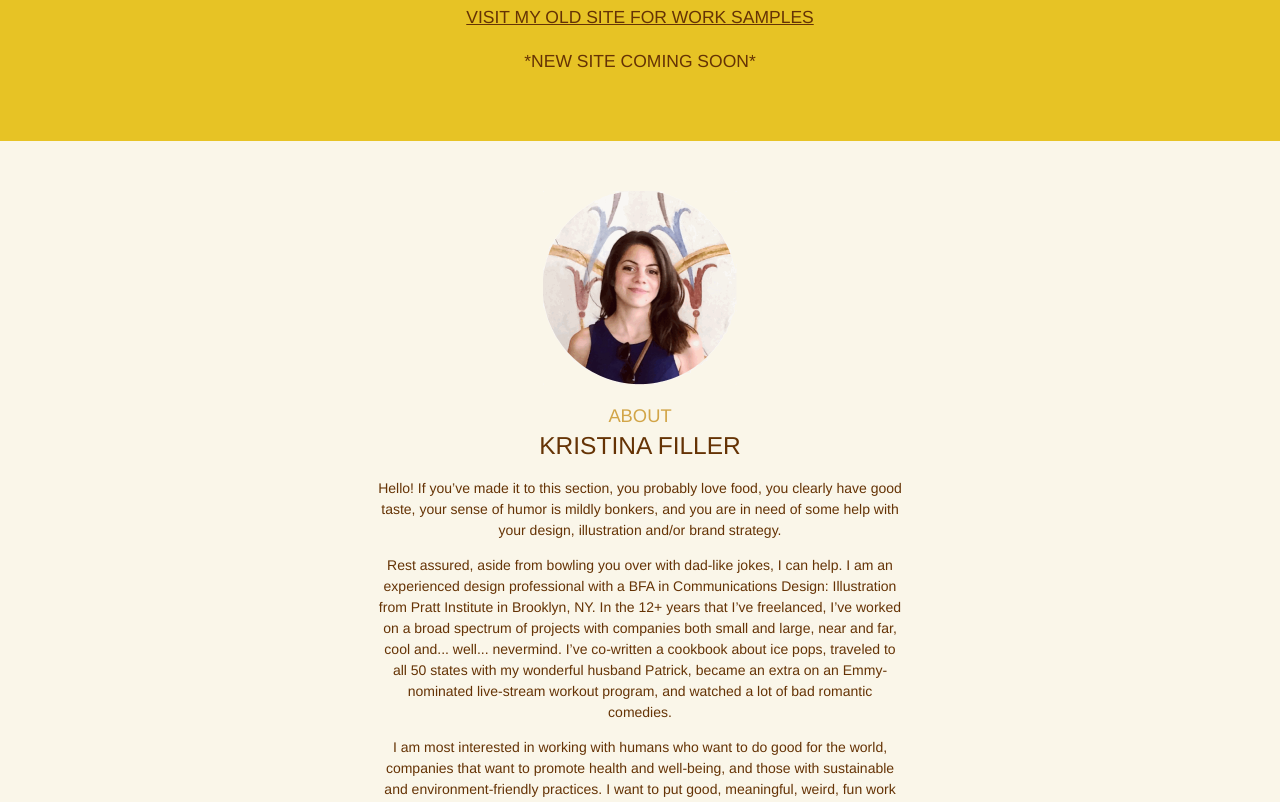
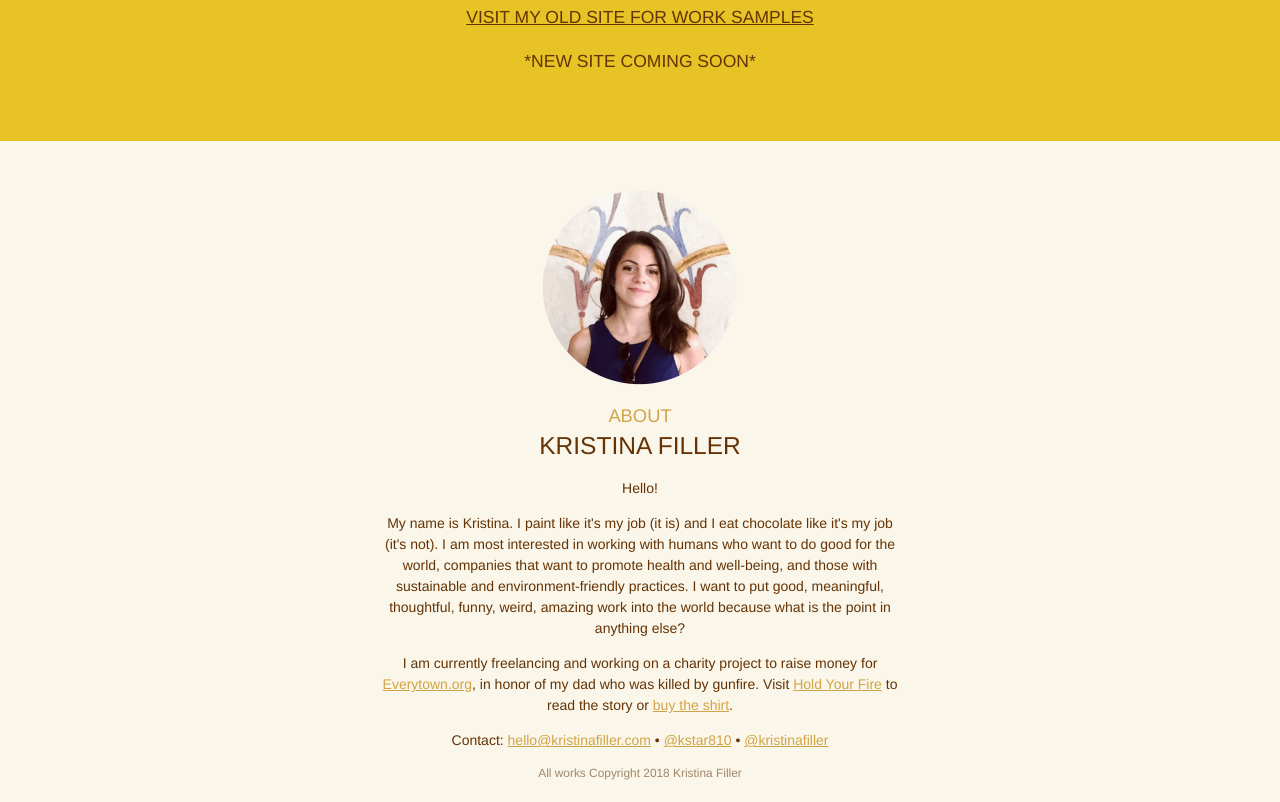
Before and after one commit to pfiller/kristina-filler-dot-com, a Jekyll site: the page built from index.html, in a window 1280 px wide and 1400 px high, scrolled down 1324 px. Shown: the top 802 px of the window. Built offline with Jekyll 4.4.1, drawn with Linux system fonts in a browser that asks for light colours; some of the changed text lies outside the part shown.

Commit message:
Updated bio

```diff
--- a/index.html
+++ b/index.html
@@ -24,26 +24,24 @@ title: Kristina Filler | Food Packaging, Wedding Invitations and Custom Design
   </figure>
   <h2><span>ABOUT</span>KRISTINA FILLER</h2>
   <p>
-    Hello! If you’ve made it to this section, you probably love food, you clearly have good taste, your sense of humor is mildly bonkers, and you are in need of some help with your design, illustration and/or brand strategy.
+    Hello!
   </p>
   <p>
-    Rest assured, aside from bowling you over with dad-like jokes, I can help. I am an experienced design professional with a BFA in Communications Design: Illustration from Pratt Institute in Brooklyn, NY. In the 12+ years that I’ve freelanced, I’ve worked on a broad spectrum of projects with companies both small and large, near and far, cool and... well... nevermind. I’ve co-written a cookbook about ice pops, traveled to all 50 states with my wonderful husband Patrick, became an extra on an Emmy-nominated live-stream workout program, and watched a lot of bad romantic comedies.
+    My name is Kristina. I paint like it's my job (it is) and I eat chocolate like it's my job (it's not). I am most interested in working with humans who want to do good for the world, companies that want to promote health and well-being, and those with sustainable and environment-friendly practices. I want to put good, meaningful, thoughtful, funny, weird, amazing work into the world because what is the point in anything else?
   </p>
   <p>
-    I am most interested in working with humans who want to do good for the world, companies that want to promote health and well-being, and those with sustainable and environment-friendly practices. I want to put good, meaningful, weird, fun work into the world because what is the point in anything else?
+    I am currently freelancing and working on a charity project to raise money for <a href="https://everytown.org">Everytown.org</a>, in honor of my dad who was killed by gunfire. Visit <a href="https://www.hold-your-fire.com">Hold Your Fire</a> to read the story or <a href="https://www.bonfire.com/hold-your-fire/">buy the shirt</a>.
   </p>
   <p>
-    Contact me about your project and I'll design you somethin' sweet!
-  </p>
-  <p>
-    <a href="mailto:hello@kristinafiller.com">hello@kristinafiller.com</a> &bullet;
-    <a href="https://www.instagram.com/kstar810/">@kstar810</a>
+    Contact: <a href="mailto:hello@kristinafiller.com">hello@kristinafiller.com</a> &bullet;
+    <a href="https://www.instagram.com/kstar810/">@kstar810</a> &bullet;
+    <a href="https://twitter.com/kristinafiller">@kristinafiller</a>
   </p>
   <p class="copyright">
     All works Copyright {{ site.time | date: '%Y' }} Kristina Filler
   </p>
-  <figure><a href="https://www.instagram.com/p/Ba7JDnsAbIu/?taken-by=kstar810"><img src="db365.jpg" width="575" height="323"></a></figure>
+  <figure><a href="https://www.instagram.com/p/Ba7JDnsAbIu/?taken-by=kstar810"><img src="db_banana.gif" width="640" height="320"></a></figure>
   <p>
-    <a href="https://www.instagram.com/p/Ba7JDnsAbIu/?taken-by=kstar810">Clip from DailyBurn.com</a>
+    ^ Me working out in a banana costume on <a href="https://dailyburn.com">DailyBurn.com</a>
   </p>
 </section>
```
Also changed, not shown: 1 other file.
